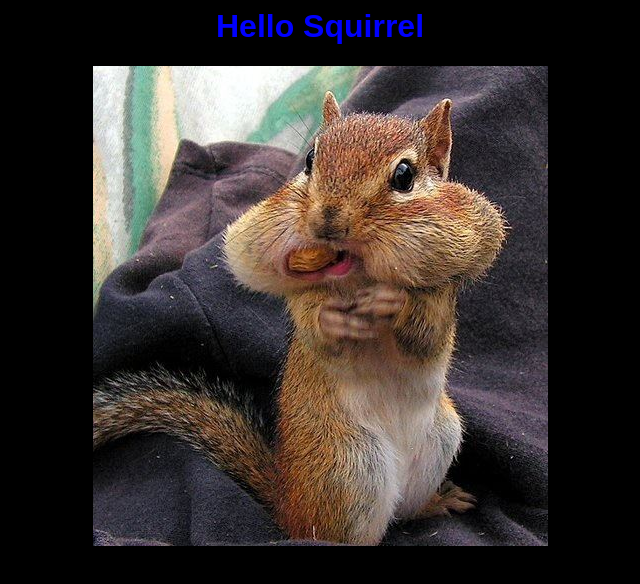
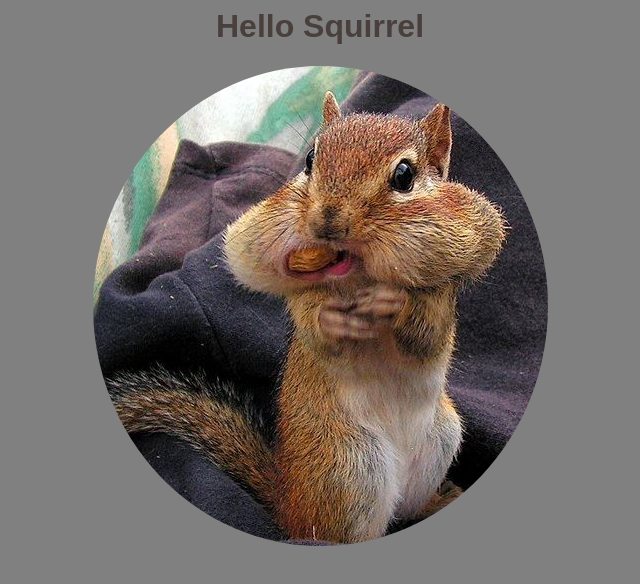
Before and after one commit to hkrakowski/hkrakowski.github.io, a plain HTML site: page index.html in a window 1280 px wide. Shown: the whole page, without its empty margins (320-960 px from the left). Drawn offline with Linux system fonts and the light colour scheme.

Commit message:
Style update

```diff
--- a/index.html
+++ b/index.html
@@ -1,6 +1,6 @@
 <head>
   <link rel="stylesheet" href="styles.css">
-	<title>Jimmy the Cat</title>
+	<title>Squirrel World USA</title>
 </head>
 
 <body>
--- a/styles.css
+++ b/styles.css
@@ -1,7 +1,12 @@
 body {
-    background-color: black;
+    background-color: gray;
     font-family: 'Arsenal', sans-serif;
 }
 h1 {
-    color: blue;
+    color: #493f3c
+;
 }
+
+img{
+    border-radius: 100%;
+}
```
